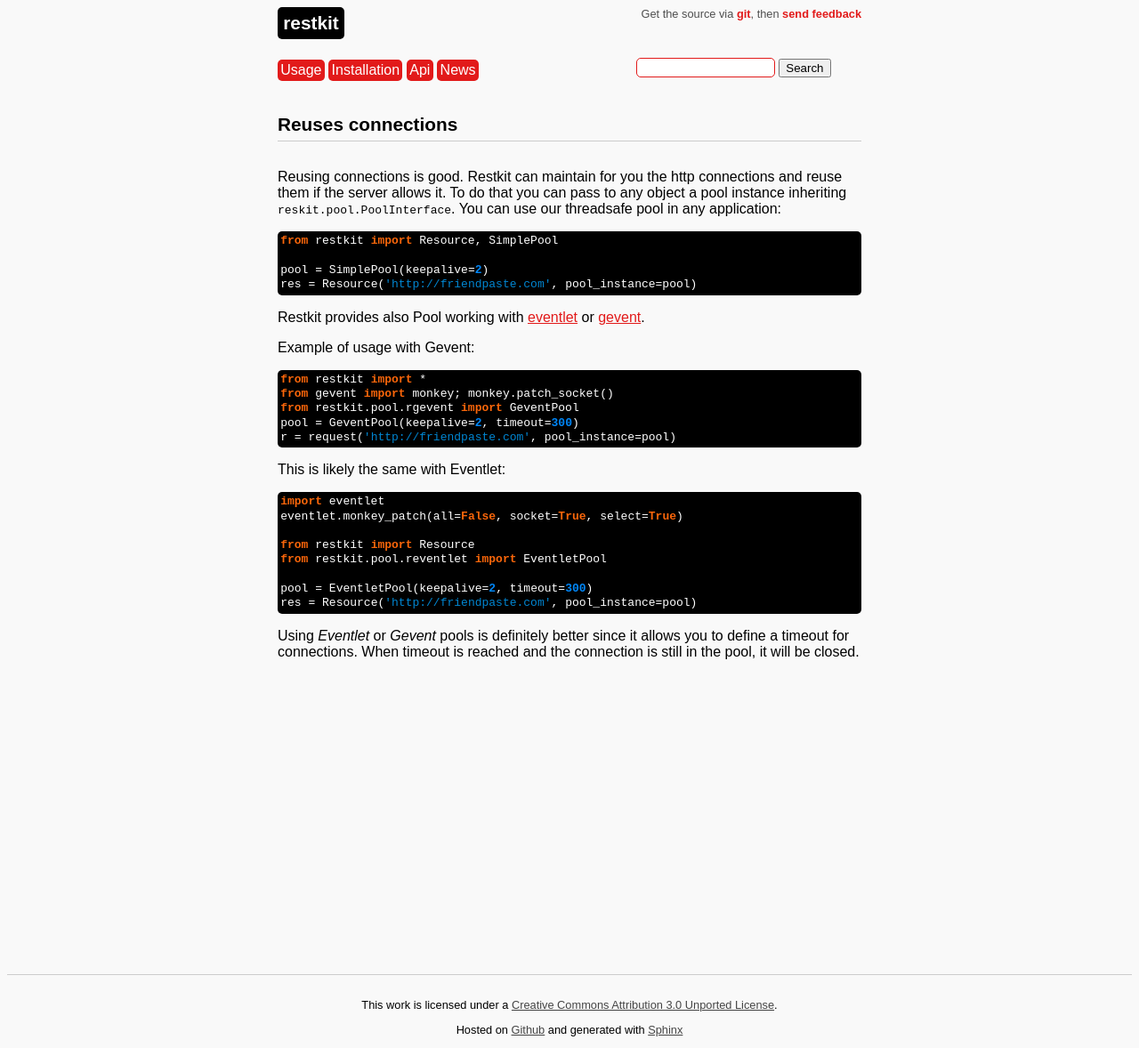
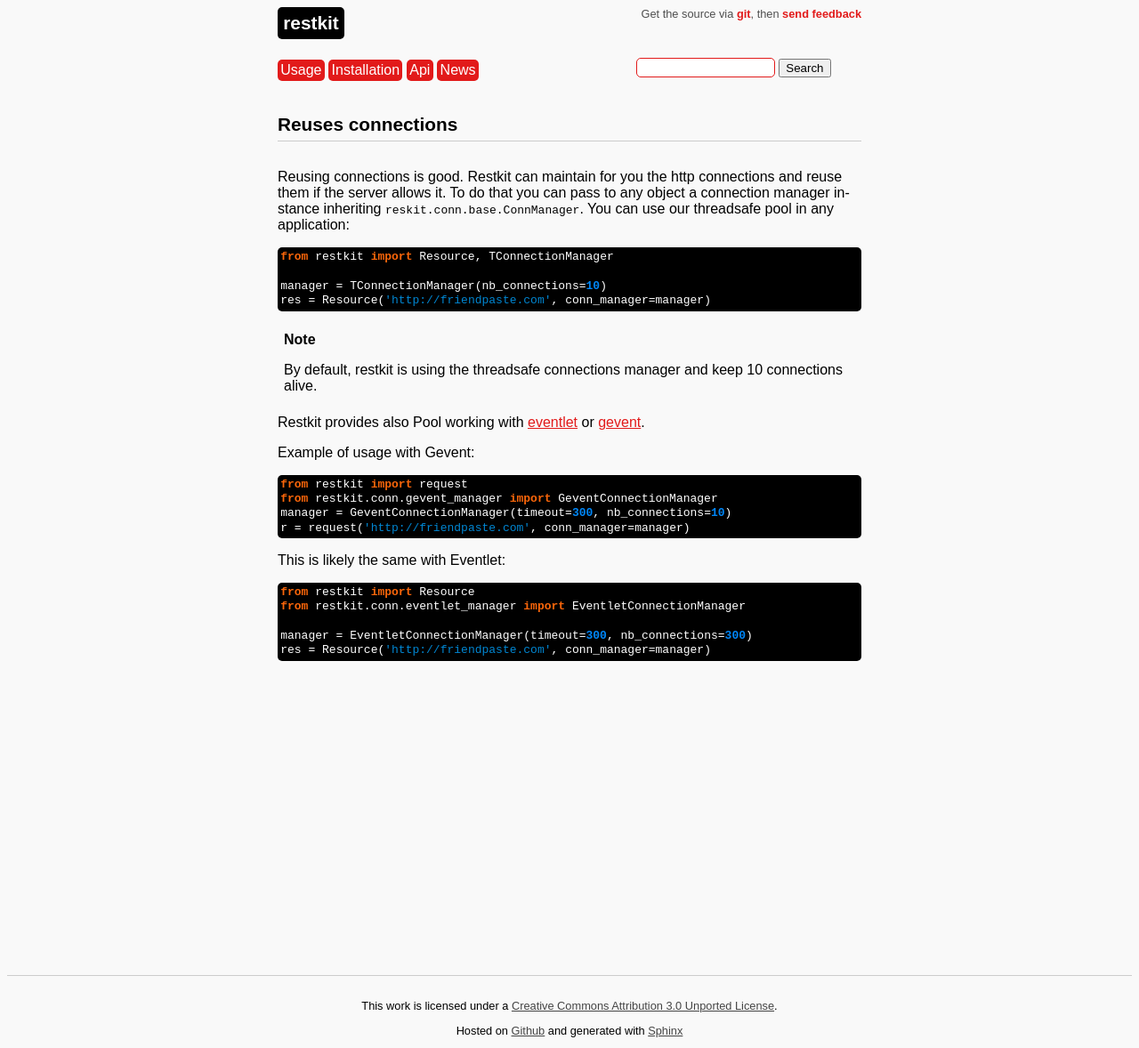
Before and after one commit to benoitc/restkit, a Sphinx documentation site: the page built from doc/pool.rst, in a window 1280 px wide. Shown: the whole page at 89% size. Built offline with Sphinx 7.4.7, drawn with Linux system fonts in a browser that asks for light colours; comment, search, counter and statistics services are not loaded.

Commit message:
update doc & news

```diff
--- a/doc/pool.rst
+++ b/doc/pool.rst
@@ -1,33 +1,32 @@
 Reuses connections
 ==================
 
-Reusing connections is good. Restkit can maintain for you the http connections and reuse them if the server allows it. To do that you can pass to any object a pool instance inheriting :api:`reskit.pool.PoolInterface`. You can use our threadsafe pool in any application::
+Reusing connections is good. Restkit can maintain for you the http connections and reuse them if the server allows it. To do that you can pass to any object a connection manager instance inheriting :api:`reskit.conn.base.ConnManager`. You can use our threadsafe pool in any application::
 
 
-  from restkit import Resource, SimplePool
+  from restkit import Resource, TConnectionManager
 
-  pool = SimplePool(keepalive=2)
-  res = Resource('http://friendpaste.com', pool_instance=pool)
+  manager = TConnectionManager(nb_connections=10)
+  res = Resource('http://friendpaste.com', conn_manager=manager)
+
+.. NOTE::
+
+    By default, restkit is using the threadsafe connections manager
+    and keep 10 connections alive.
 
 Restkit provides also Pool working with `eventlet <http://eventlet.net>`_ or `gevent <http://gevent.net>`_.
 
 Example of usage with Gevent::
 
-  from restkit import *
-  from gevent import monkey; monkey.patch_socket()
-  from restkit.pool.rgevent import GeventPool
-  pool = GeventPool(keepalive=2, timeout=300)
-  r = request('http://friendpaste.com', pool_instance=pool)
+  from restkit import request
+  from restkit.conn.gevent_manager import GeventConnectionManager
+  manager = GeventConnectionManager(timeout=300, nb_connections=10)
+  r = request('http://friendpaste.com', conn_manager=manager)
 
 This is likely the same with Eventlet::
 
-  import eventlet
-  eventlet.monkey_patch(all=False, socket=True, select=True)
+  from restkit import Resource
+  from restkit.conn.eventlet_manager import EventletConnectionManager
 
-  from restkit import Resource
-  from restkit.pool.reventlet import EventletPool
-
-  pool = EventletPool(keepalive=2, timeout=300)
-  res = Resource('http://friendpaste.com', pool_instance=pool)
-
-Using `Eventlet` or `Gevent` pools is definitely better since it allows you to define a timeout for connections. When timeout is reached and the connection is still in the pool, it will be closed.
+  manager = EventletConnectionManager(timeout=300, nb_connections=300)
+  res = Resource('http://friendpaste.com', conn_manager=manager)
```
Also changed, not shown: doc/news.rst (+21 -0 lines), doc/resource.rst (+3 -5 lines), doc/wsgi_proxy.rst (+7 -6 lines), 1 other file.
